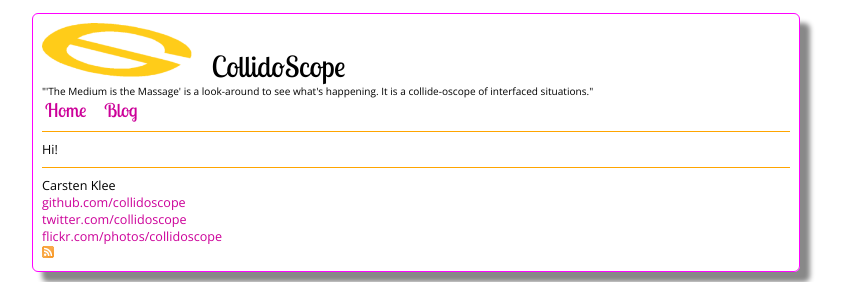
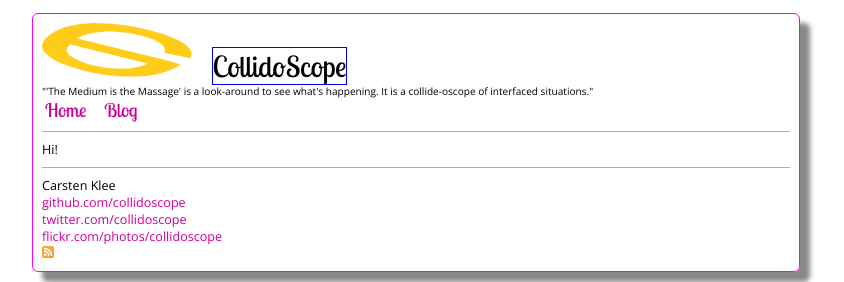
Before and after one commit to collidoscope/collidoscope.github.com, a Jekyll site: the page built from index.html, in a window 1280 px wide. Shown: the top 282 px of the page, without its empty margins (224-1068 px from the left). Built offline with Jekyll 4.4.1, drawn with Linux system fonts in a browser that asks for light colours; some web fonts are replaced; Markdown is read by kramdown in place of the engine named in the settings.

Commit message:
Updated.

```diff
--- a/css/screen.css
+++ b/css/screen.css
@@ -35,7 +35,7 @@ hr.trenner {height:1px;color:#FF9900;}
 #logo_div{display:inline;}
 #main_logo {width:20%;}
 
-#pagename {font-size: 2.3em;font-family: 'Lobster Two';margin:-20px 20px 20px 20px;}
+#pagename {font-size: 2.3em;font-family: 'Lobster Two';margin:-20px 20px 20px 20px;border:1px solid blue;color:FF00FF;}
 #pageteaser{font-size: 0.8em;}
 
 /* Navigation */
```
